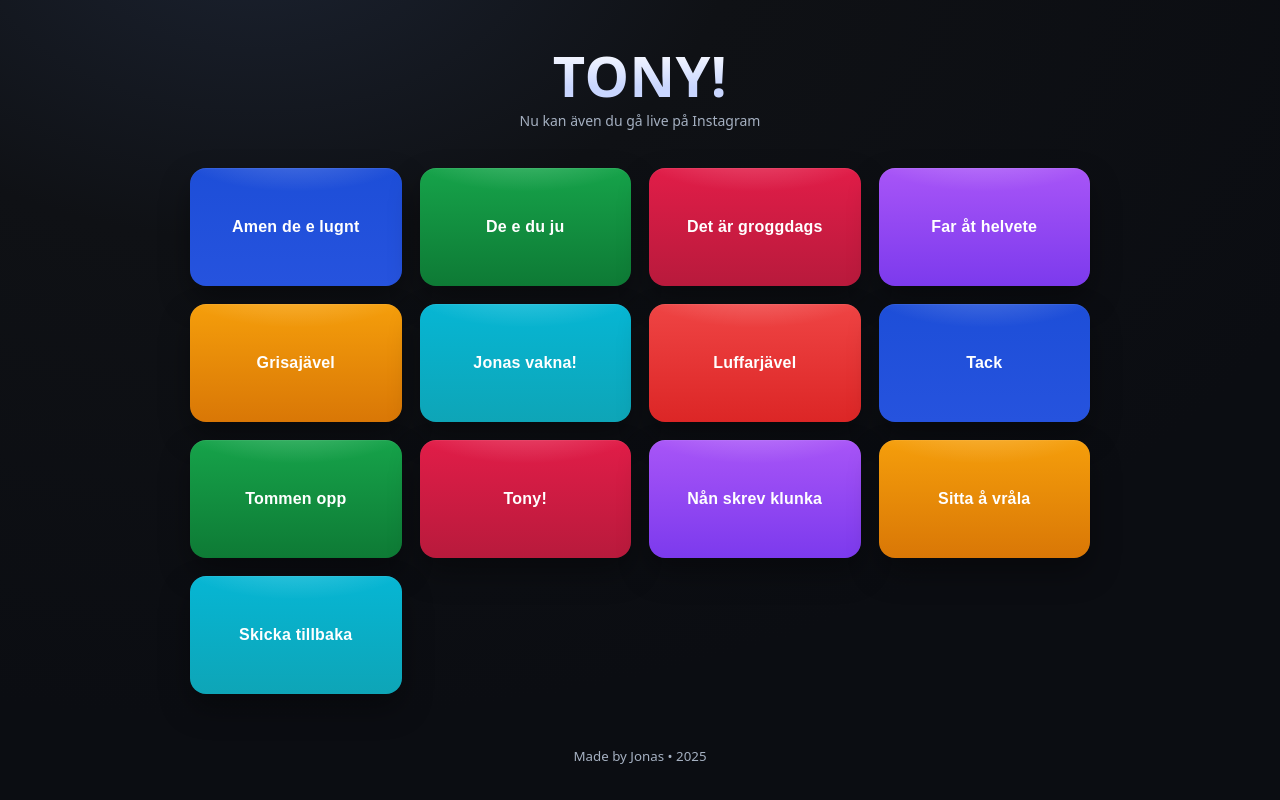
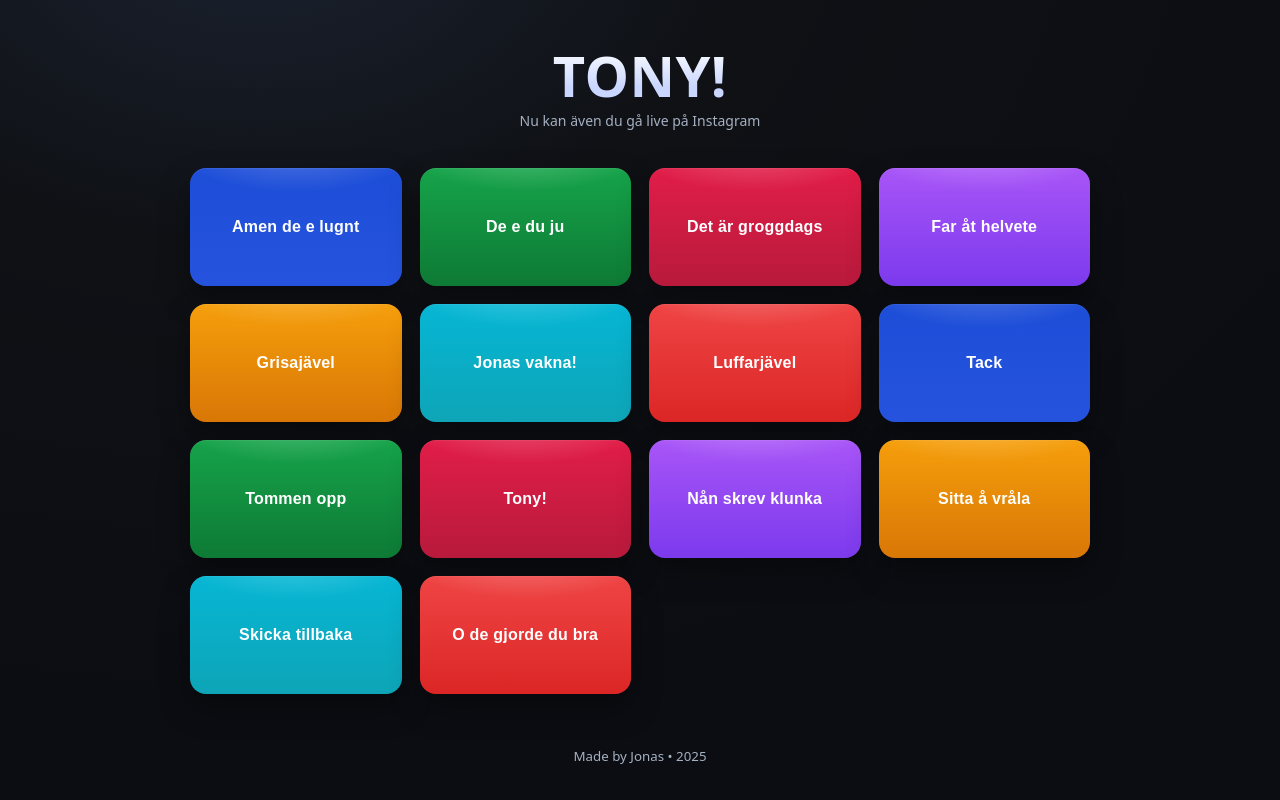
Before and after one commit to that-armadillo/tony-soundboard, a React (Vite) app: page / in a window 1280 px wide. Built offline with nearby package versions, Linux system fonts and the light colour scheme.

Commit message:
feat: added 'gjorde du bra' sound

```diff
--- a/src/App.tsx
+++ b/src/App.tsx
@@ -22,6 +22,7 @@
   { id: "klunka", label: "Nån skrev klunka", src: "/sounds/skrev-klunka.mp3" },
   { id: "vrala", label: "Sitta å vråla", src: "/sounds/sitta-a-vrala.mp3" },
   { id: "skicka", label: "Skicka tillbaka", src: "/sounds/skicka-tillbaka.mp3" },
+  { id: "gjorde du bra", label: "O de gjorde du bra", src: "/sounds/o-de-gjorde-du-bra.mp3" },
 ];
 
 const PALETTES: Array<[string, string]> = [
```
Also changed, not shown: 1 other file (tests, documents, lock files or other folders).
